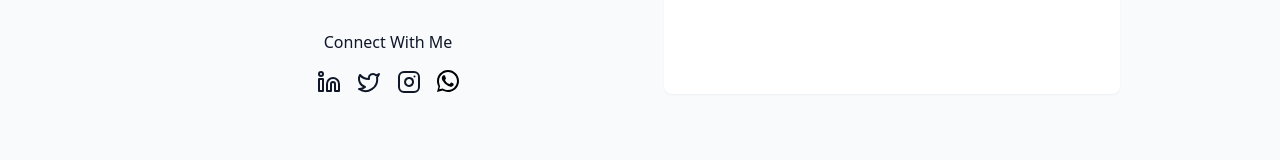
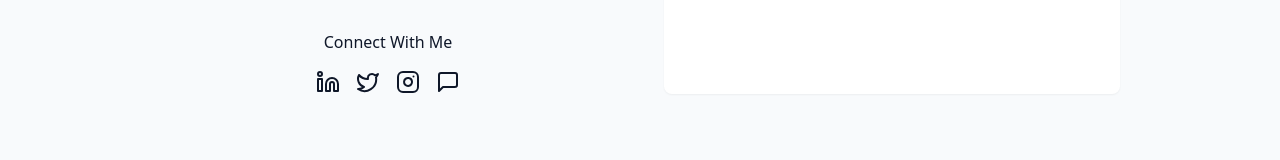
Before and after one commit to nikhilsutar81/Nikhil_Portfolio, a React (Vite) app: page / in a window 1280 px wide. Shown: the part 4270-4430 px from the top of the page. Built offline with nearby package versions, Linux system fonts and the light colour scheme.

Commit message:
All set just latest CV & Projects remaining

```diff
--- a/src/components/AboutSection.jsx
+++ b/src/components/AboutSection.jsx
@@ -35,8 +35,9 @@ export const AboutSection = () => {
               </a>
 
               <a
-                href=""
+                href="/Nikhil-Sutar-CV.zip"
                 className="px-6 py-2 rounded-full border border-primary text-primary hover:bg-primary/10 transition-colors duration-300"
+                download
               >
                 Download CV
               </a>
--- a/src/components/ContactSection.jsx
+++ b/src/components/ContactSection.jsx
@@ -38,7 +38,9 @@ export const ContactSection = () => {
                 <a href="mailto:nikhilsutar81@gmail.com" className="p-3 rounded-full bg-primary/10 mb-1 block" aria-label="Send Email">
                   <Mail className="h-6 w-6 text-primary" />
                 </a>
-                <h4 className="font-medium">Email</h4>
+                <a href="mailto:nikhilsutar81@gmail.com" className="font-medium hover:text-primary transition-colors cursor-pointer" aria-label="Send Email">
+                  Email
+                </a>
                 <a
                   href="mailto:nikhilsutar81@gmail.com"
                   className="text-muted-foreground hover:text-primary transition-colors"
@@ -47,13 +49,15 @@ export const ContactSection = () => {
                 </a>
               </div>
               <div className="flex flex-col items-center text-center gap-2">
-                <div className="p-3 rounded-full bg-primary/10 mb-1">
-                  <Phone className="h-6 w-6 text-primary" />
-                </div>
-                <h4 className="font-medium">Phone</h4>
+                <a href="tel:+91-9137888218" className="p-3 rounded-full bg-primary/10 mb-1 block" aria-label="Call Phone">
+                  <Phone className="h-6 w-6 text-primary cursor-pointer" />
+                </a>
+                <a href="tel:+91-9137888218" className="font-medium hover:text-primary transition-colors cursor-pointer" aria-label="Call Phone">
+                  Phone
+                </a>
                 <a
                   href="tel:+91-9137888218"
-                  className="text-muted-foreground hover:text-primary transition-colors"
+                  className="text-muted-foreground hover:text-primary transition-colors cursor-pointer"
                 >
                   +91 - 9137888218
                 </a>
@@ -91,16 +95,9 @@ export const ContactSection = () => {
                   target="_blank"
                   rel="noopener noreferrer"
                   aria-label="WhatsApp"
+                  className="flex items-center gap-2"
                 >
-                  <svg
-                    xmlns="http://www.w3.org/2000/svg"
-                    width="22"   // increase for sharper edges
-                    height="22"
-                    viewBox="0 0 32 32"
-                    fill="black"
-                  >
-                    <path d="M16 0C7.164 0 0 7.163 0 16c0 2.828.735 5.59 2.133 8.031L0 32l8.256-2.133A15.917 15.917 0 0 0 16 32c8.837 0 16-7.163 16-16S24.837 0 16 0zm0 29.09c-2.573 0-5.086-.676-7.295-1.953l-.523-.305-4.914 1.27 1.309-4.8-.34-.552C3.597 21.213 2.91 18.646 2.91 16 2.91 8.88 8.88 2.91 16 2.91S29.09 8.88 29.09 16 23.12 29.09 16 29.09zm8.114-9.49c-.444-.222-2.633-1.296-3.041-1.442-.408-.148-.706-.222-.997.222-.29.445-1.142 1.442-1.4 1.732-.257.29-.514.326-.958.111-.444-.222-1.875-.69-3.572-2.192-1.32-1.178-2.214-2.633-2.471-3.077-.257-.444-.028-.685.194-.9.2-.2.444-.518.666-.777.222-.26.296-.445.444-.74.148-.296.074-.555-.037-.777-.111-.222-.997-2.405-1.368-3.29-.359-.862-.726-.742-.997-.757-.257-.015-.555-.018-.852-.018-.296 0-.777.111-1.183.555-.408.445-1.555 1.518-1.555 3.7s1.59 4.29 1.814 4.588c.222.296 3.136 4.787 7.6 6.707.957.414 1.705.662 2.293.849.963.306 1.841.263 2.534.16.773-.116 2.373-.972 2.708-1.91.334-.938.334-1.661.231-1.91-.096-.247-.37-.37-.814-.592z" />
-                  </svg>
+                  <MessageSquare className="h-6 w-6 text-black-500" />
                 </a>
               </div>
             </div>
```
Also changed, not shown: 2 other files (tests, documents, lock files or other folders).
